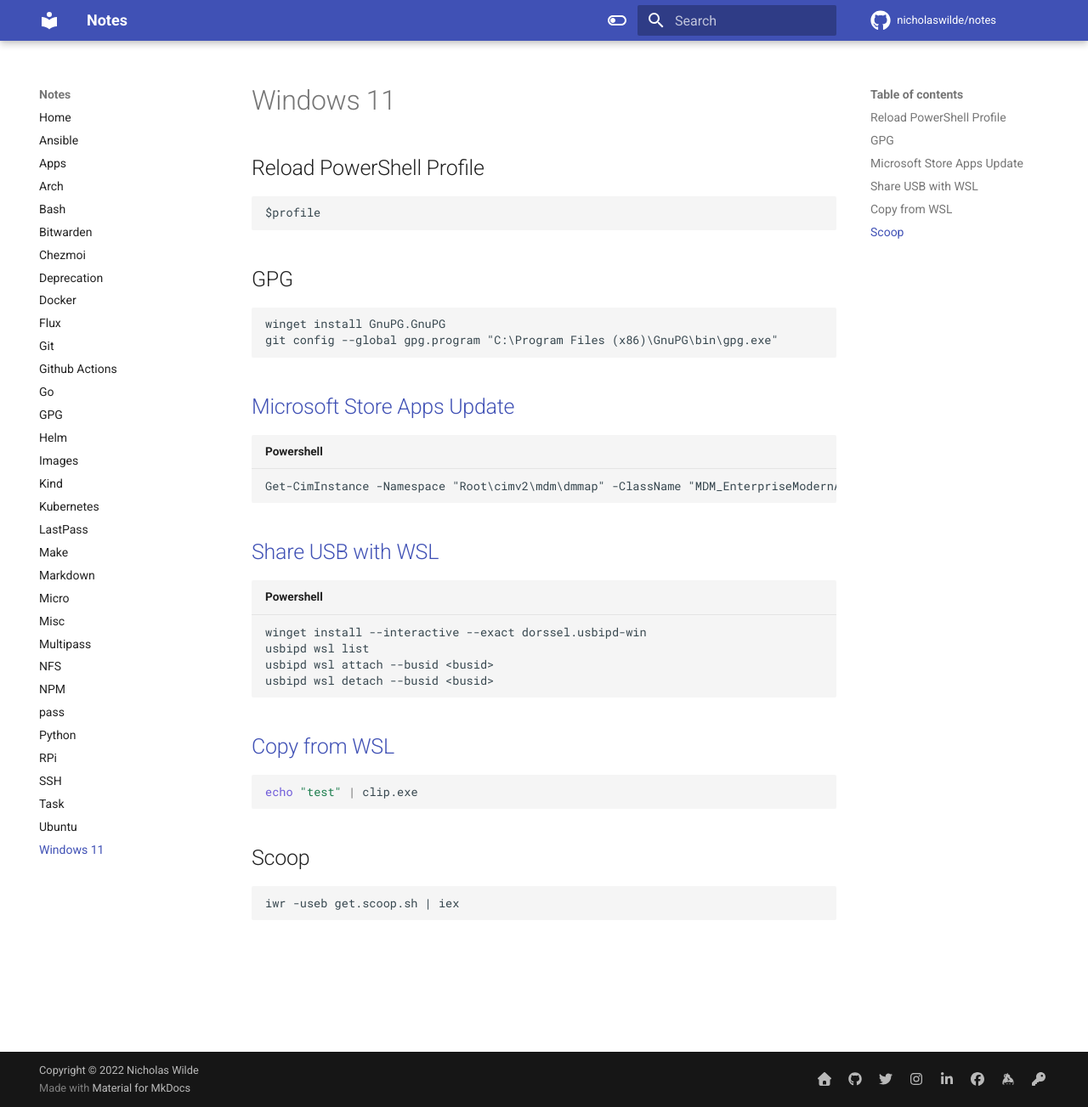
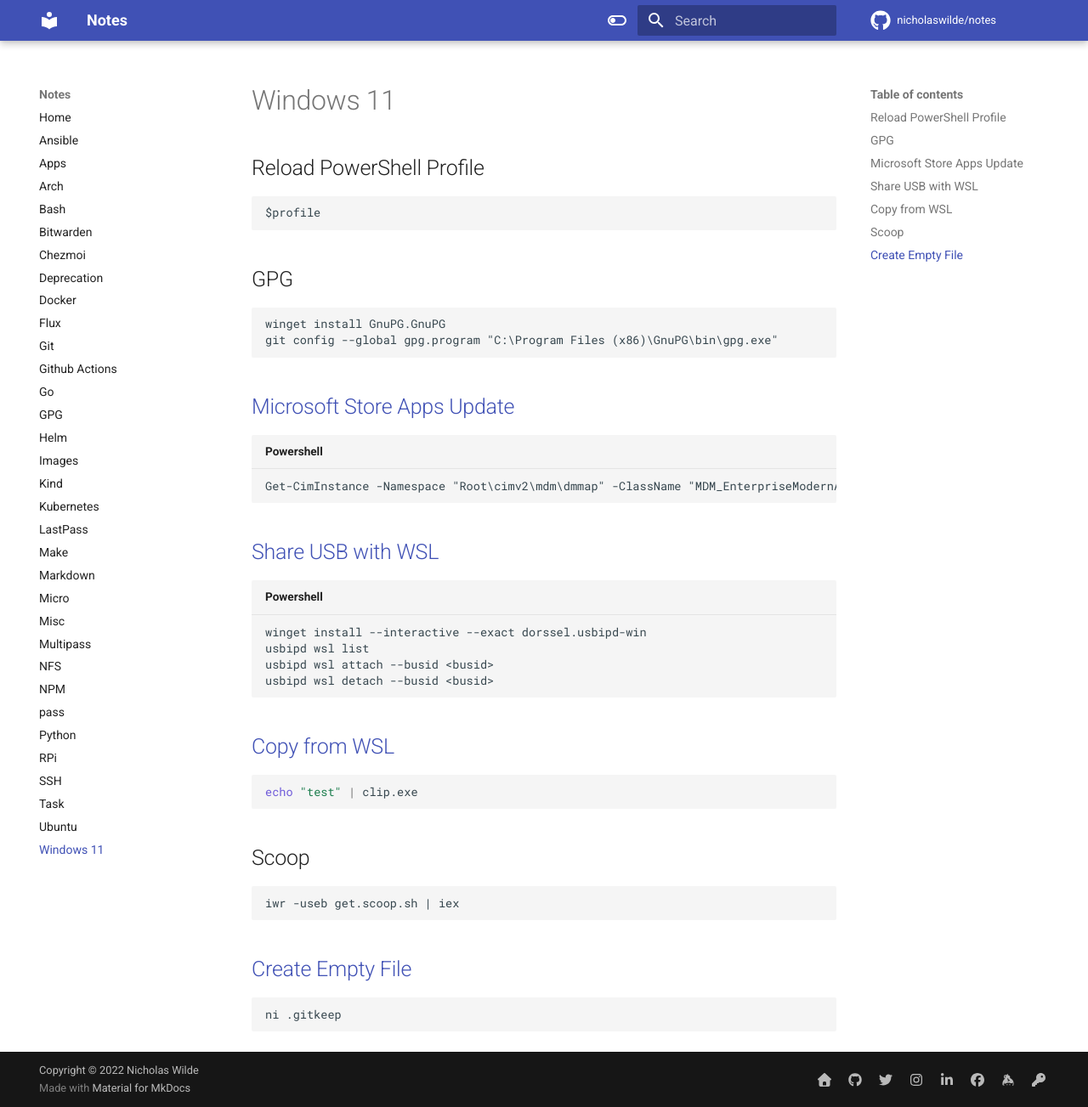
Before and after one commit to nicholaswilde/notes, an MkDocs documentation site: the page built from docs/w11.md, in a window 1280 px wide and 1303 px high. Shown: the whole window at 85% size. Built offline with MkDocs 1.6.1 and Material for MkDocs 9.7.7, drawn with Linux system fonts in a browser that asks for light colours; comment, search, counter and statistics services are not loaded.

Commit message:
Add create empty file
Signed-off-by: Nicholas Wilde <ncwilde43@gmail.com>

````diff
--- a/docs/w11.md
+++ b/docs/w11.md
@@ -41,6 +41,13 @@
 iwr -useb get.scoop.sh | iex
 ```
 
+## [Create Empty File][4]
+
+```shell
+ni .gitkeep
+```
+
 [1]: https://social.technet.microsoft.com/Forums/windows/en-US/5ac7daa9-54e6-43c0-9746-293dcb8ef2ec/
 [2]: https://devblogs.microsoft.com/commandline/connecting-usb-devices-to-wsl/
 [3]: https://www.raymondcamden.com/2017/10/19/copying-to-clipboard-with-windows-subsystem-for-linux
+[4]: https://www.educative.io/edpresso/what-is-the-powershell-equivalent-of-touch
````
